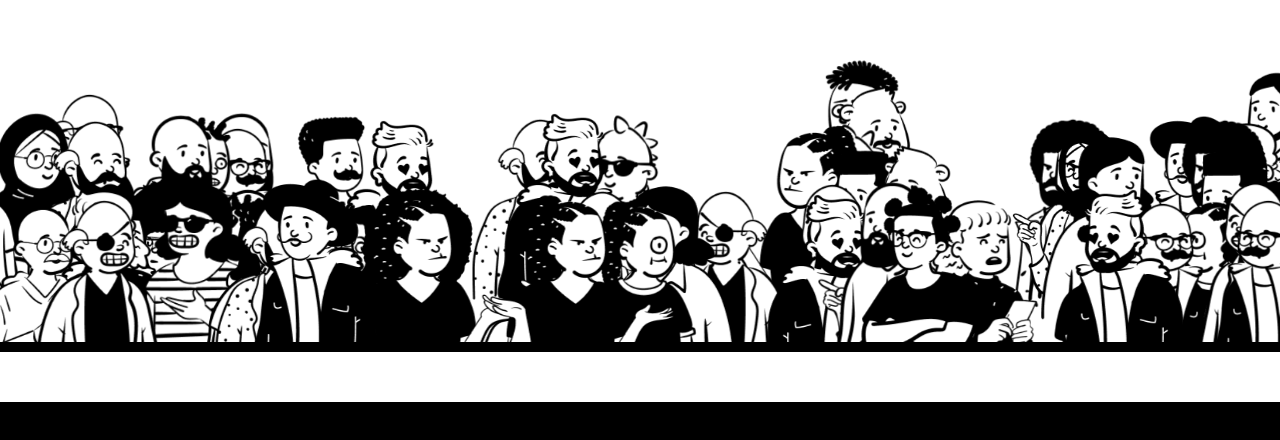
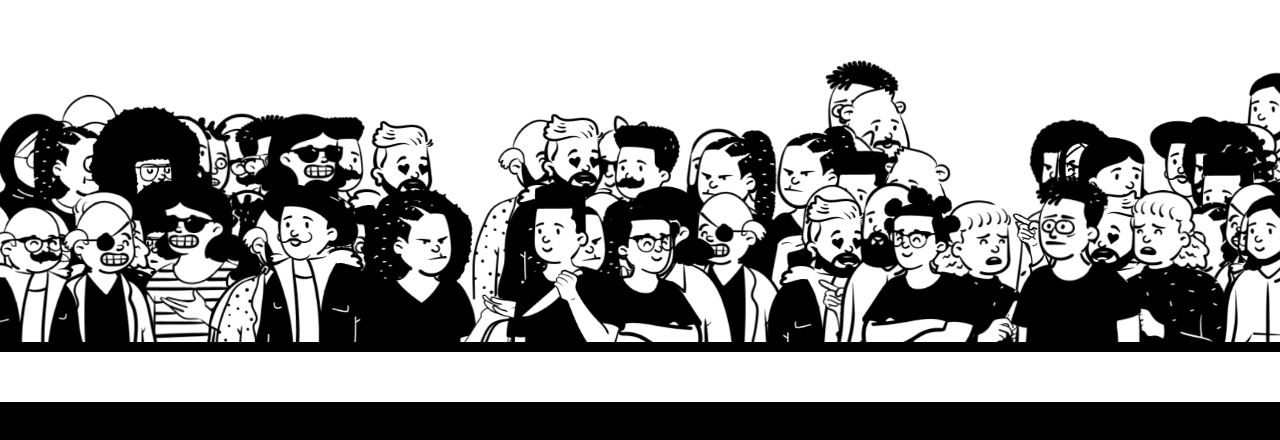
Before and after one commit to maciejsulenta/portfolio-ms, a React (Create React App) app: page / in a window 1280 px wide. Shown: the part 458-898 px from the top of the page. Built offline with nearby package versions, Linux system fonts and the light colour scheme.

Commit message:
landing : fix: add another people for crowd animation

```diff
--- a/src/assets/data/peopleData.js
+++ b/src/assets/data/peopleData.js
@@ -596,4 +596,137 @@ export const peopleData = [
     delay: randomNum(0, 9),
     walkType: "left under",
   },
+  {
+    id: 82,
+    img: Person21,
+    speed: randomNum(7, 18),
+    delay: randomNum(2, 9),
+    walkType: "left mid",
+  },
+  {
+    id: 83,
+    img: Person22,
+    speed: randomNum(7, 18),
+    delay: randomNum(0, 9),
+    walkType: "left under",
+  },
+  {
+    id: 84,
+    img: Person23,
+    speed: randomNum(7, 18),
+    delay: randomNum(0, 9),
+    walkType: "right under",
+  },
+  {
+    id: 85,
+    img: Person24,
+    speed: randomNum(7, 18),
+    delay: randomNum(0, 9),
+    walkType: "left under",
+  },
+  {
+    id: 86,
+    img: Person25,
+    speed: randomNum(7, 18),
+    delay: randomNum(0, 9),
+    walkType: "right under",
+  },
+  {
+    id: 87,
+    img: Person1,
+    speed: randomNum(7, 18),
+    delay: randomNum(0, 9),
+    walkType: "left under",
+  },
+  {
+    id: 88,
+    img: Person2,
+    speed: randomNum(7, 18),
+    delay: randomNum(0, 9),
+    walkType: "right under",
+  },
+  {
+    id: 89,
+    img: Person3,
+    speed: randomNum(7, 18),
+    delay: randomNum(0, 9),
+    walkType: "left under",
+  },
+  {
+    id: 90,
+    img: Person4,
+    speed: randomNum(7, 18),
+    delay: randomNum(2, 9),
+    walkType: "right mid",
+  },
+  {
+    id: 91,
+    img: Person5,
+    speed: randomNum(7, 18),
+    delay: randomNum(2, 9),
+    walkType: "left mid",
+  },
+  {
+    id: 92,
+    img: Person6,
+    speed: randomNum(7, 18),
+    delay: randomNum(2, 9),
+    walkType: "right mid",
+  },
+  {
+    id: 93,
+    img: Person7,
+    speed: randomNum(7, 18),
+    delay: randomNum(2, 9),
+    walkType: "left mid",
+  },
+  {
+    id: 94,
+    img: Person8,
+    speed: randomNum(7, 18),
+    delay: randomNum(2, 9),
+    walkType: "left mid",
+  },
+  {
+    id: 95,
+    img: Person9,
+    speed: randomNum(7, 18),
+    delay: randomNum(2, 9),
+    walkType: "right mid",
+  },
+  {
+    id: 96,
+    img: Person10,
+    speed: randomNum(7, 18),
+    delay: randomNum(2, 9),
+    walkType: "left mid",
+  },
+  {
+    id: 97,
+    img: Person11,
+    speed: randomNum(7, 18),
+    delay: randomNum(2, 9),
+    walkType: "right mid",
+  },
+  {
+    id: 98,
+    img: Person12,
+    speed: randomNum(7, 18),
+    delay: randomNum(2, 9),
+    walkType: "left mid",
+  },
+  {
+    id: 99,
+    img: Person13,
+    speed: randomNum(7, 18),
+    delay: randomNum(2, 9),
+    walkType: "right mid",
+  },
+  {
+    id: 100,
+    img: Person14,
+    speed: randomNum(7, 18),
+    delay: randomNum(2, 9),
+    walkType: "left mid",
+  },
 ];
```
